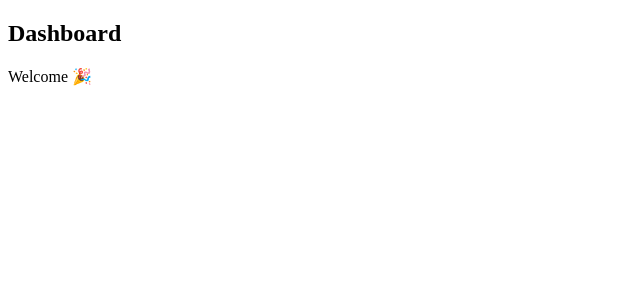
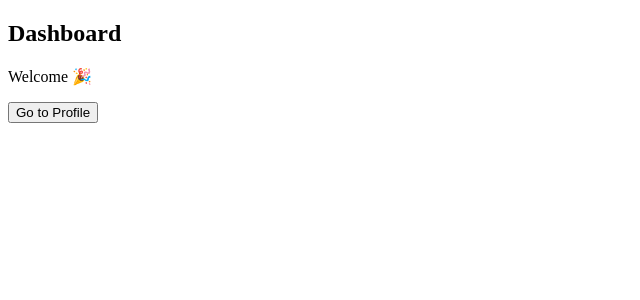
Before and after one commit to gayathri341/campus-connect, a React (Vite) app in the folder Frontend/: page /dashboard in a window 1280 px wide. Shown: the top 300 px of the page, without its empty margins (0-640 px from the left). Built offline with nearby package versions, Linux system fonts and the light colour scheme; no server answers.

Commit message:
Dashboard was updated

```diff
--- a/Frontend/src/pages/Dashboard.jsx
+++ b/Frontend/src/pages/Dashboard.jsx
@@ -1,8 +1,12 @@
+import { Link } from 'react-router-dom'
 export default function Dashboard() {
   return (
     <>
       <h2>Dashboard</h2>
       <p>Welcome 🎉</p>
+      <Link to="/profile">
+        <button>Go to Profile</button>
+      </Link>
     </>
   )
 }
```
